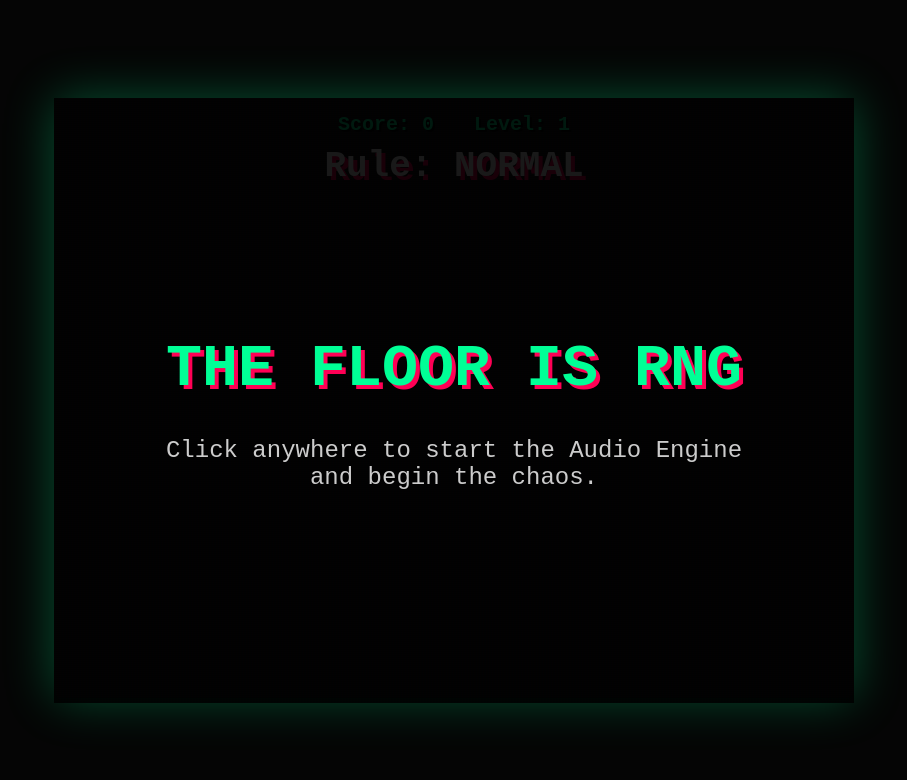
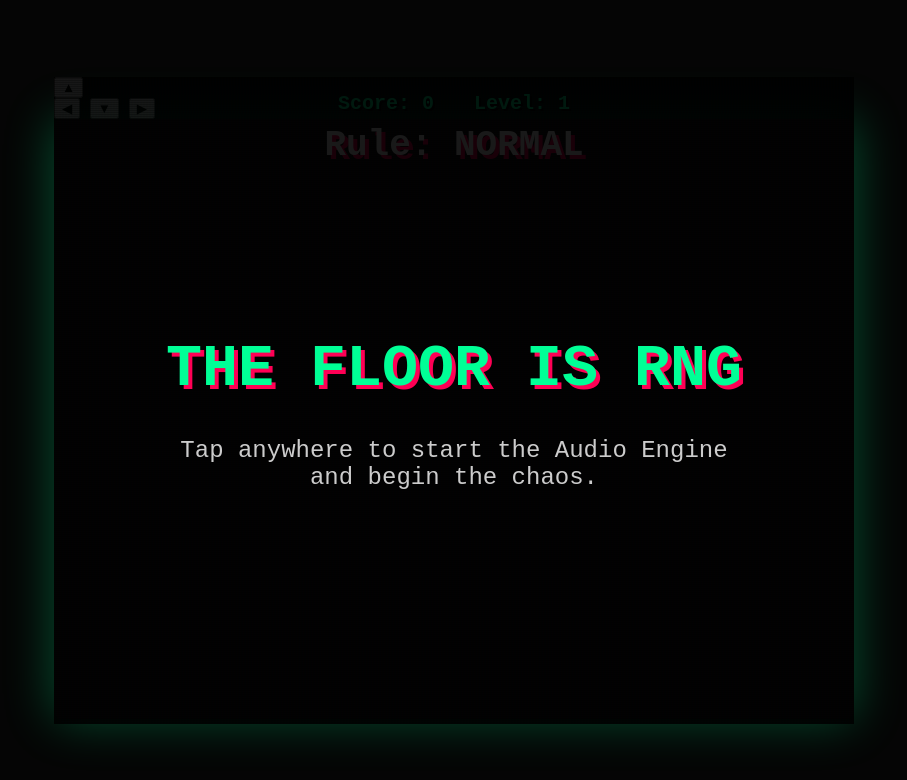
Before and after one commit to InvestmentComplex80/the-floor-is-rng, a plain HTML site: page index.html in a window 1280 px wide. Shown: the whole page, without its empty margins (186-1093 px from the left). Drawn offline with Linux system fonts and the light colour scheme.

Commit message:
Update overlay text and add directional buttons

```diff
--- a/index.html
+++ b/index.html
@@ -2,6 +2,7 @@
 <html lang="en">
 <head>
     <meta charset="UTF-8">
+    <meta name="viewport" content="width=device-width, initial-scale=1.0, maximum-scale=1.0, user-scalable=no">
     <title>The Floor is RNG</title>
     <link rel="stylesheet" href="style.css">
 </head>
@@ -18,12 +19,12 @@
 
     <div id="overlay">
         <h2 id="overlay-title">THE FLOOR IS RNG</h2>
-        <p id="overlay-desc">Click anywhere to start the Audio Engine and begin the chaos.</p>
+        <p id="overlay-desc">Tap anywhere to start the Audio Engine and begin the chaos.</p>
 
         <div id="leaderboard-display" class="hidden">
             <h3>TOP RUNS</h3>
             <ul id="high-score-list"></ul>
-            <p style="font-size: 16px; margin-top: 20px; color: #aaa;">[ Click anywhere to Play ]</p>
+            <p style="font-size: 16px; margin-top: 20px; color: #aaa;">[ Tap anywhere to Play ]</p>
         </div>
     </div>
 
@@ -36,6 +37,15 @@
 
     <div id="boss-warning" class="hidden">WARNING: BOSS ANOMALY DETECTED</div>
 
+    <div id="dpad">
+        <button id="btn-up">▲</button>
+        <div class="dpad-row">
+            <button id="btn-left">◀</button>
+            <button id="btn-down">▼</button>
+            <button id="btn-right">▶</button>
+        </div>
+    </div>
+
     <canvas id="gameCanvas" width="800" height="600"></canvas>
 </div>
 
```
